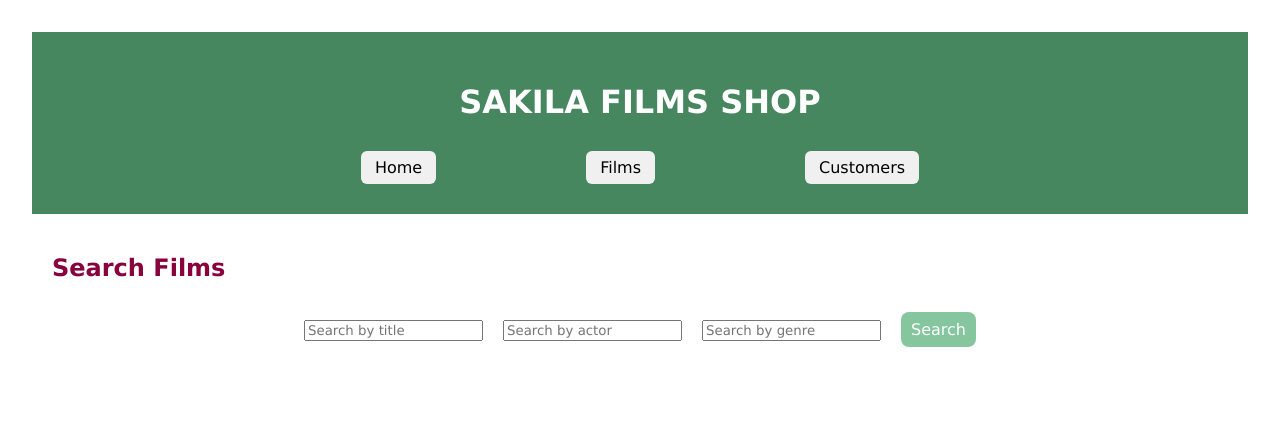
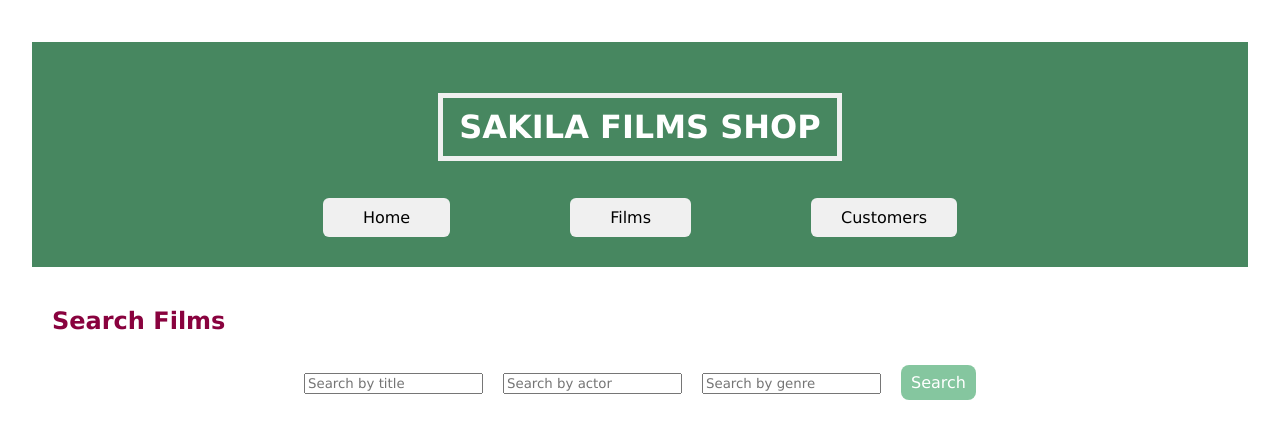
Before and after one commit to mjalafaro65/-cs490_Sakila_project_frontend, a React (Vite) app: page /films in a window 1280 px wide. Shown: the top 438 px of the page. Built offline with nearby package versions, Linux system fonts and the light colour scheme.

Commit message:
fixed broken features

```diff
--- a/src/App.css
+++ b/src/App.css
@@ -142,10 +142,13 @@ button:active {
   top: 12px;
   right: 15px;
   border: none;
-  background: #b70303;
-  color: white;
-  font-size: 14px;
-  border-radius: 50%;
+  background: #f3f4ff;
+  color: #b70303;
+  font-size: 16px;
+  display: flex;
+  justify-content: center;
+  align-items: center;
+  border-radius: 30%;
   width: 28px;
   height: 28px;
   cursor: pointer;
--- a/src/components/Layout.jsx
+++ b/src/components/Layout.jsx
@@ -1,16 +1,15 @@
 import { Link, Outlet } from "react-router-dom";
-import { useEffect, useState } from "react";
 
 function Layout() {
 
   return (
     <div>
-      <header style={{ padding: "30px", backgroundColor: "#075d29bd", color: "white" }}>
-        <h1>SAKILA FILMS SHOP</h1>
-        <nav style={{ marginTop: "30px", display: "flex", justifyContent: "center", gap: "150px", flexWrap: "wrap"}}>
-          <Link to="/" style={{ color: "#000000", border: "1px", padding: "7px 14px", borderRadius: "6px", backgroundColor: "#f0f0f0", size: "16px" }}>Home</Link>
-          <Link to="/films" style={{  color: "#000000", border: "1px", padding: "7px 14px", borderRadius: "6px", backgroundColor: "#f0f0f0", size: "16px" }}>Films</Link>
-          <Link to="/customers" style={{  color: "#000000", border: "1px", padding: "7px 14px", borderRadius: "6px", backgroundColor: "#f0f0f0", size: "16px" }}>Customers</Link>
+      <header style={{ padding: "30px", backgroundColor: "#075d29bd", color: "white", marginTop: "10px" }}>
+        <h1 style ={{ display: "inline-block", border: "5px solid #f0f0f0", padding: "10px 16px" }}>SAKILA FILMS SHOP</h1>
+        <nav style={{ marginTop: "15px", display: "flex", justifyContent: "center", gap: "120px", flexWrap: "wrap"}}>
+          <Link to="/" style={{ color: "#000000", border: "1px", padding: "10px 40px", borderRadius: "6px", backgroundColor: "#f0f0f0", size: "16px" }}>Home</Link>
+          <Link to="/films" style={{  color: "#000000", border: "1px", padding: "10px 40px", borderRadius: "6px", backgroundColor: "#f0f0f0", size: "16px" }}>Films</Link>
+          <Link to="/customers" style={{  color: "#000000", border: "1px", padding: "10px 30px", borderRadius: "6px", backgroundColor: "#f0f0f0", size: "16px" }}>Customers</Link>
         </nav>
       </header>
 
```
Also changed, not shown: src/pages/Customers.jsx (line endings or trailing spaces).
